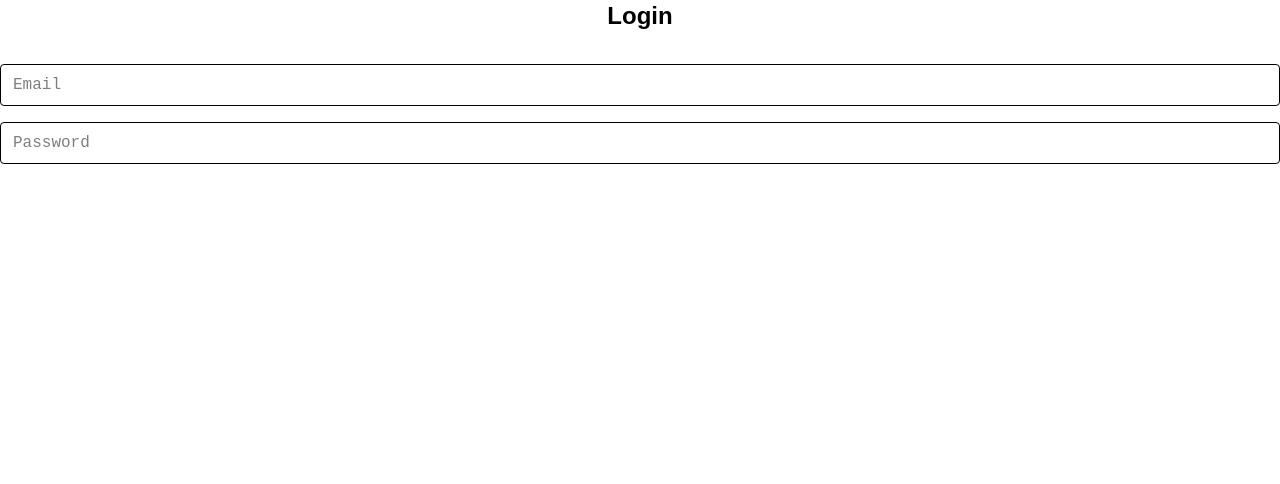
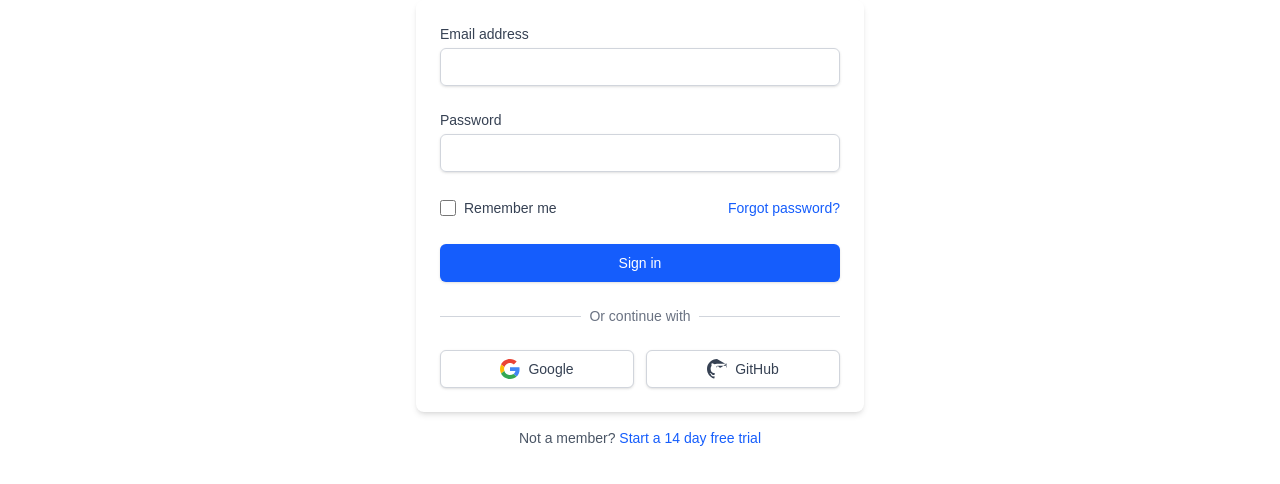
Before and after one commit to PawDevUK/filesconverto, a Next.js app: page /login in a window 1280 px wide. Shown: the top 484 px of the page. Built offline with nearby package versions, Linux system fonts and the light colour scheme; a web font is replaced by a local one.

Commit message:
Updated page.tsx with login form.

```diff
--- a/app/login/page.tsx
+++ b/app/login/page.tsx
@@ -4,38 +4,142 @@ import React, { useState } from "react";
 export default function LoginPage() {
   const [email, setEmail] = useState("");
   const [password, setPassword] = useState("");
+  const [remember, setRemember] = useState(false);
 
   const handleSubmit = (e: React.FormEvent) => {
     e.preventDefault();
     // Handle login logic here
-    alert(`Email: ${email}\nPassword: ${password}`);
+    alert(`Email: ${email}\nPassword: ${password}\nRemember me: ${remember}`);
   };
 
   return (
-    <form onSubmit={handleSubmit} className="flex flex-col gap-4">
-      <h1 className="text-2xl font-bold mb-4 text-center">Login</h1>
+    <div className="flex flex-col items-center justify-center">
+      <div className="w-full max-w-md p-6 bg-white rounded-lg shadow-md">
+        <form onSubmit={handleSubmit} className="space-y-6">
+          <div>
+            <label htmlFor="email" className="block text-sm font-medium text-gray-700">
+              Email address
+            </label>
+            <div className="mt-1">
               <input
+                id="email"
+                name="email"
                 type="email"
-        placeholder="Email"
-        className="border rounded px-3 py-2"
+                required
+                autoComplete="email"
+                className="block w-full px-3 py-2 border border-gray-300 rounded-md shadow-sm focus:outline-none focus:ring-2 focus:ring-blue-500 focus:border-blue-500 sm:text-sm"
                 value={email}
-        onChange={(e) => setEmail(e.target.value)}
+                onChange={e => setEmail(e.target.value)}
+              />
+            </div>
+          </div>
+          <div>
+            <label htmlFor="password" className="block text-sm font-medium text-gray-700">
+              Password
+            </label>
+            <div className="mt-1">
+              <input
+                id="password"
+                name="password"
+                type="password"
                 required
+                autoComplete="current-password"
+                className="block w-full px-3 py-2 border border-gray-300 rounded-md shadow-sm focus:outline-none focus:ring-2 focus:ring-blue-500 focus:border-blue-500 sm:text-sm"
+                value={password}
+                onChange={e => setPassword(e.target.value)}
               />
+            </div>
+          </div>
+          <div className="flex items-center justify-between">
+            <div className="flex items-center">
               <input
-        type="password"
-        placeholder="Password"
-        className="border rounded px-3 py-2"
-        value={password}
-        onChange={(e) => setPassword(e.target.value)}
-        required
+                id="remember-me"
+                name="remember-me"
+                type="checkbox"
+                className="h-4 w-4 text-blue-600 focus:ring-blue-500 border-gray-300 rounded"
+                checked={remember}
+                onChange={e => setRemember(e.target.checked)}
               />
+              <label htmlFor="remember-me" className="ml-2 block text-sm text-gray-700">
+                Remember me
+              </label>
+            </div>
+            <div>
+              <a href="#" className="text-sm text-blue-600 hover:underline">
+                Forgot password?
+              </a>
+            </div>
+          </div>
+          <div>
             <button
               type="submit"
-        className="bg-primary text-white rounded px-4 py-2 hover:bg-primary-hover transition"
+              className="w-full flex justify-center py-2 px-4 border border-transparent rounded-md shadow-sm text-sm font-medium text-white bg-blue-600 hover:bg-blue-700 focus:outline-none focus:ring-2 focus:ring-offset-2 focus:ring-blue-500"
             >
-        Log In
+              Sign in
             </button>
+          </div>
         </form>
+        <div>
+          <div className="relative mt-6">
+            <div className="absolute inset-0 flex items-center" aria-hidden="true">
+              <div className="w-full border-t border-gray-300"></div>
+            </div>
+            <div className="relative flex justify-center text-sm">
+              <span className="px-2 bg-white text-gray-500">Or continue with</span>
+            </div>
+          </div>
+          <div className="mt-6 grid grid-cols-2 gap-3">
+            <a
+              href="#"
+              className="flex items-center justify-center py-2 px-4 border border-gray-300 rounded-md shadow-sm text-sm font-medium text-gray-700 bg-white hover:bg-gray-50"
+            >
+              <svg viewBox="0 0 24 24" aria-hidden="true" className="h-5 w-5 mr-2">
+                <path
+                  d="M12.0003 4.75C13.7703 4.75 15.3553 5.36002 16.6053 6.54998L20.0303 3.125C17.9502 1.19 15.2353 0 12.0003 0C7.31028 0 3.25527 2.69 1.28027 6.60998L5.27028 9.70498C6.21525 6.86002 8.87028 4.75 12.0003 4.75Z"
+                  fill="#EA4335"
+                ></path>
+                <path
+                  d="M23.49 12.275C23.49 11.49 23.415 10.73 23.3 10H12V14.51H18.47C18.18 15.99 17.34 17.25 16.08 18.1L19.945 21.1C22.2 19.01 23.49 15.92 23.49 12.275Z"
+                  fill="#4285F4"
+                ></path>
+                <path
+                  d="M5.26498 14.2949C5.02498 13.5699 4.88501 12.7999 4.88501 11.9999C4.88501 11.1999 5.01998 10.4299 5.26498 9.7049L1.275 6.60986C0.46 8.22986 0 10.0599 0 11.9999C0 13.9399 0.46 15.7699 1.28 17.3899L5.26498 14.2949Z"
+                  fill="#FBBC05"
+                ></path>
+                <path
+                  d="M12.0004 24.0001C15.2404 24.0001 17.9654 22.935 19.9454 21.095L16.0804 18.095C15.0054 18.82 13.6204 19.245 12.0004 19.245C8.8704 19.245 6.21537 17.135 5.2654 14.29L1.27539 17.385C3.25539 21.31 7.3104 24.0001 12.0004 24.0001Z"
+                  fill="#34A853"
+                ></path>
+              </svg>
+              <span className="text-sm font-medium">Google</span>
+            </a>
+            <a
+              href="#"
+              className="flex items-center justify-center py-2 px-4 border border-gray-300 rounded-md shadow-sm text-sm font-medium text-gray-700 bg-white hover:bg-gray-50"
+            >
+              <svg
+                fill="currentColor"
+                viewBox="0 0 20 20"
+                aria-hidden="true"
+                className="h-5 w-5 mr-2"
+              >
+                <path
+                  d="M10 0C4.477 0 0 4.484 0 10.017c0 4.425 2.865 8.18 6.839 9.504.5.092.682-.217.682-.483 0-.237-.008-.868-.013-1.703-2.782.605-3.369-1.343-3.369-1.343-.454-1.158-1.11-1.466-1.11-1.466-.908-.62.069-.608.069-.608 1.003.07 1.531 1.032 1.531 1.032.892 1.53 2.341 1.088 2.91.832.092-.647.35-1.088.636-1.338-2.22-.253-4.555-1.113-4.555-4.951 0-1.093.39-1.988 1.029-2.688-.103-.253-.446-1.272.098-2.65 0 0 .84-.27 2.75 1.026A9.564 9.564 0 0110 4.844c906.004 1.705.115 2.504.337 1.909-1.296 2.747-1.027 2.747-1.027.546 1.379.203 2.398.1 2.651.64.7 1.028 1.595 1.028 2.688 0 3.848-2.339 4.695-4.566 4.942.359.31.678.921.678 1.856 0 1.338-.012 2.419-.012 2.747 0 .268.18.58.688.482A10.019 10.019 0 0020 10.017C20 4.484 15.522 0 10 0z"
+                  clipRule="evenodd"
+                  fillRule="evenodd"
+                ></path>
+              </svg>
+              <span className="text-sm font-medium">GitHub</span>
+            </a>
+          </div>
+        </div>
+      </div>
+      <p className="mt-4 text-center text-sm text-gray-600">
+        Not a member?{" "}
+        <a href="#" className="text-blue-600 hover:underline">
+          Start a 14 day free trial
+        </a>
+      </p>
+    </div>
   );
 }
```
Lines whose indentation alone changed are shown as unchanged.
